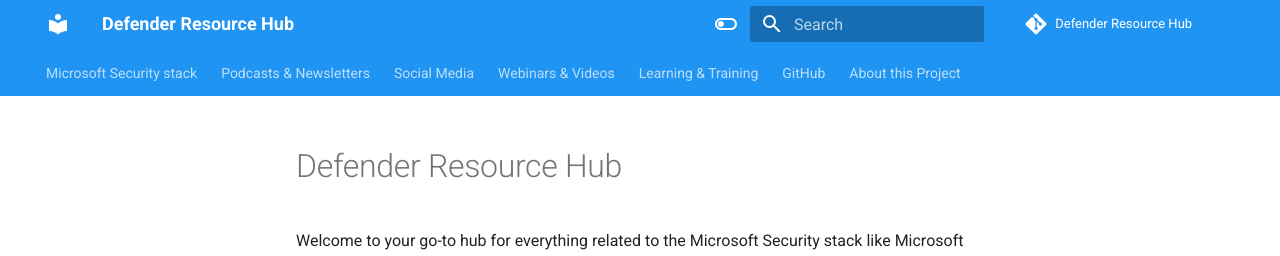
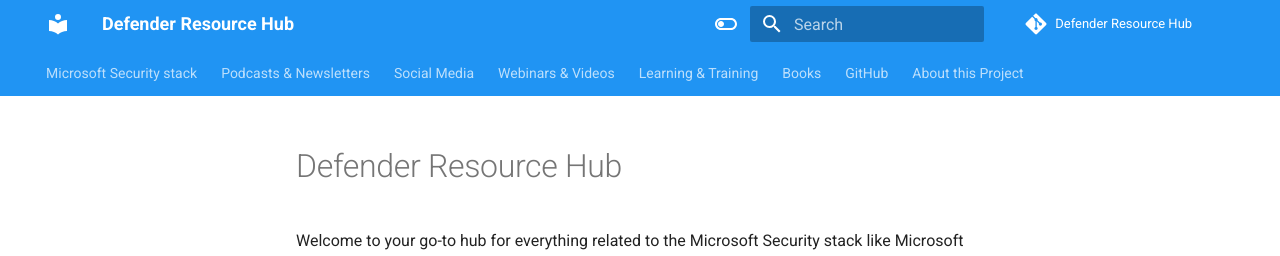
Before and after one commit to alexverboon/DefenderResourceHub, an MkDocs documentation site: the page built from docs/index.md, in a window 1280 px wide and 1058 px high. Shown: the top 256 px of the window. Built offline with MkDocs 1.6.1 and Material for MkDocs 9.7.7, drawn with Linux system fonts in a browser that asks for light colours; comment, search, counter and statistics services are not loaded.

Commit message:
added books

```diff
--- a/mkdocs.yml
+++ b/mkdocs.yml
@@ -24,6 +24,7 @@
   - Social Media: 'social.md'
   - Webinars & Videos: 'videos.md'
   - Learning & Training: 'learn.md'
+  - Books: "books.md"
   - GitHub: 'GitHub.md'
   - About this Project: 'about.md'
 
```
